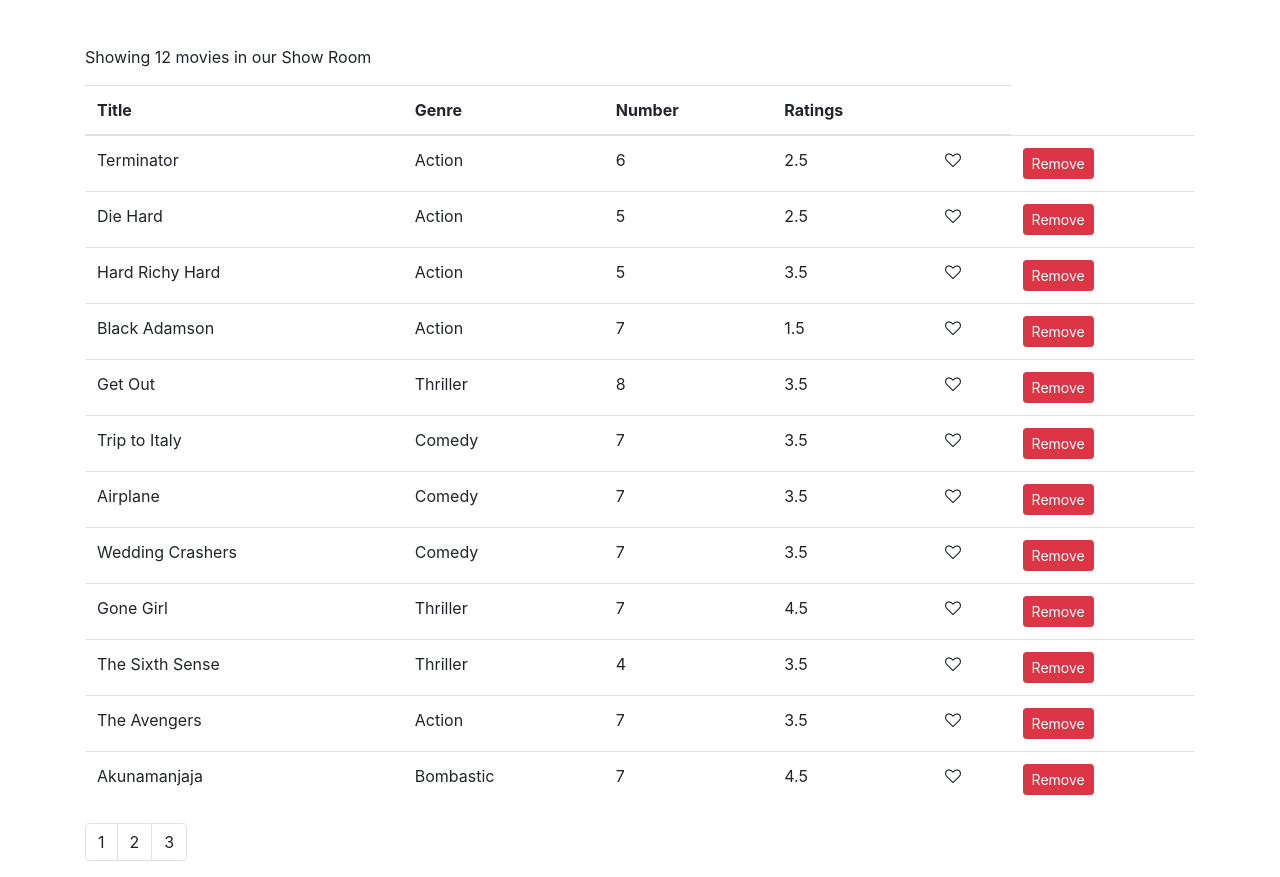
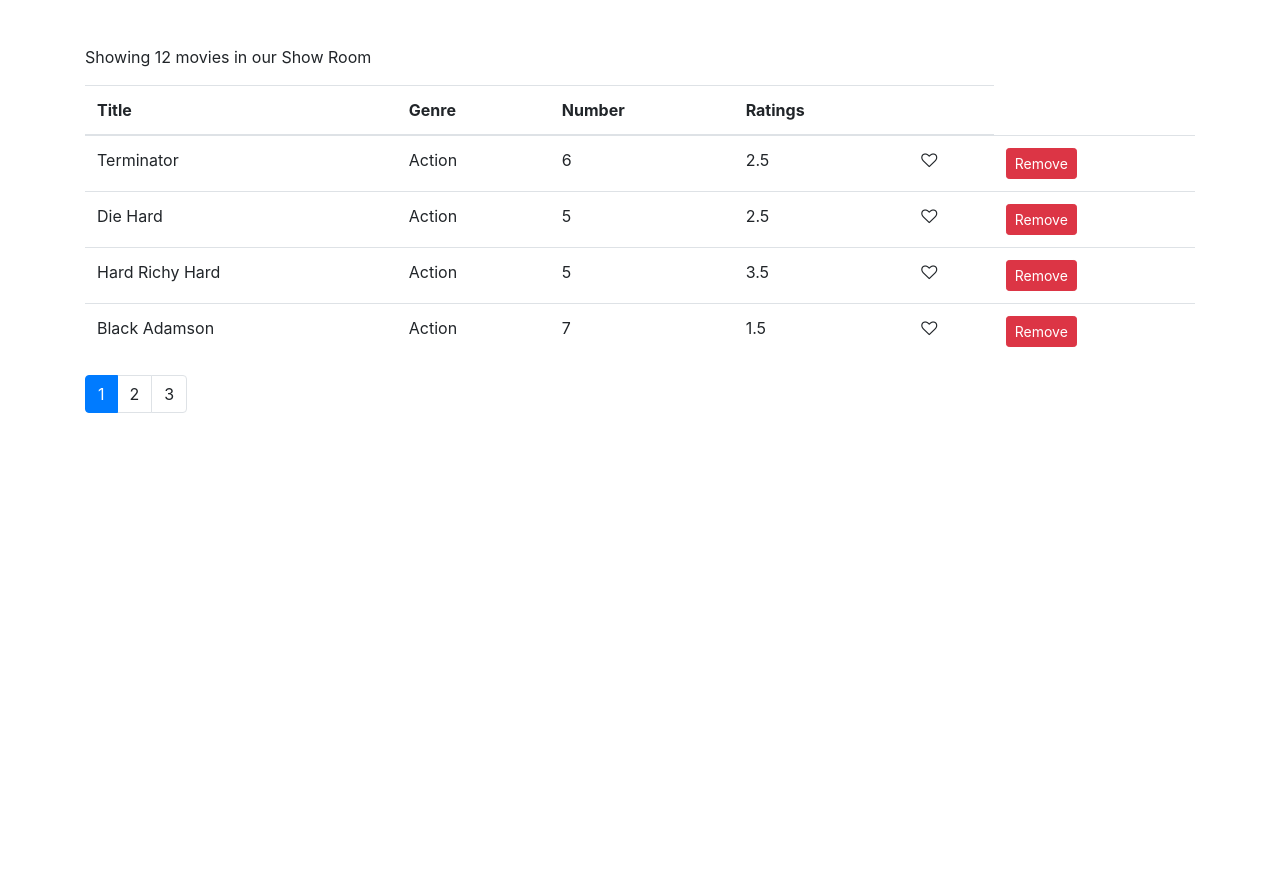
Before and after one commit to CodingIsaac/CRUD-React-APP, a React (Create React App) app: page / in a window 1280 px wide. After the commit the page ends 800 px from the top, so only its background shows below. Built offline with nearby package versions, Linux system fonts and the light colour scheme.

Commit message:
Pagination Updated Commit

```diff
--- a/src/components/common/pagination.jsx
+++ b/src/components/common/pagination.jsx
@@ -1,7 +1,7 @@
 import React, { Fragment } from "react";
 import _ from "lodash";
 
-const Pagination = props => {
+const Pagination = (props) => {
   const { itemsCount, pageSize, currentPage, onPageChange } = props;
 
   const pagesCount = Math.ceil(itemsCount / pageSize);
@@ -12,9 +12,16 @@
     <Fragment>
       <nav>
         <ul className="pagination">
-          {pages.map(page => (
-            <li key={page} className="page-item">
-              <a className="page-link"onClick={() => onPageChange(page) } >{page}</a>
+          {pages.map((page) => (
+            <li
+              key={page}
+              className={
+                page === currentPage ? "page-item active" : "page-item"
+              }
+            >
+              <a className="page-link" onClick={() => onPageChange(page)}>
+                {page}
+              </a>
             </li>
           ))}
         </ul>
--- a/src/components/movie.jsx
+++ b/src/components/movie.jsx
@@ -1,5 +1,6 @@
 import React, { Component, Fragment } from "react";
 import { getMovies } from "../services/fakeMovieService";
+import { paginate } from "../utils/paginate";
 import LikeButton from "./common/like";
 import Pagination from "./common/pagination";
 
@@ -23,7 +24,8 @@
     this.setState({ movies })
 
   }
-  pageChangeHandler = (page) => {
+  pageChangeHandler = page => {
+    this.setState({ currentPage: page });
 
   }
   render() {
@@ -31,7 +33,11 @@
     const { length: moviesCount } = this.state.movies;
     if (moviesCount === 0)
         return<p>We have no movies at the moment</p>
-    const { pageSize, currentPage } = this.state;
+    const { pageSize, currentPage, movies: allMovies } = this.state;
+
+    const movies = paginate(allMovies, currentPage, pageSize )
+
+
     return (
         <Fragment>
         <p>Showing {moviesCount} movies in our Show Room</p>
@@ -46,7 +52,7 @@
           </tr>
         </thead>
         <tbody>
-          {this.state.movies.map((movie) => (
+          {movies.map((movie) => (
             <tr key={movie._id}>
               <td>{movie.title}</td>
               <td>{movie.genre.name}</td>
--- a/src/services/fakeMovieService.js
+++ b/src/services/fakeMovieService.js
@@ -19,7 +19,7 @@
 
   },
   {
-    _id: "5b21ca3feeb7f6fbccd471816",
+    _id: "5b21ca3feeb7f6fbccffSd471816",
     title: "Hard Richy Hard",
     genre: { _id: "5b21ca3eebf7f6fbccd471818", name: "Action" },
     numberInStock: 5,
@@ -27,7 +27,7 @@
 
   },
   {
-    _id: "5b21ca3eeb7f6fbccd471816",
+    _id: "5b21cXa3eedddSb7f6fbccd471816",
     title: "Black Adamson",
     genre: { _id: "5b21cffa3eeb7f6fbccd471818", name: "Action" },
     numberInStock: 7,
@@ -91,7 +91,7 @@
 
   },
   {
-    _id: "58b21ca3eeb7f6fbccd471821",
+    _id: "58b21ca3eeddSb7f6fbccd471821",
     title: "Akunamanjaja",
     genre: { _id: "5b21ca3eejjb7f6fbccd471818", name: "Bombastic" },
     numberInStock: 7,
--- /dev/null
+++ b/src/utils/paginate.js
@@ -0,0 +1,6 @@
+import _ from "lodash";
+
+export function paginate(items, pageNumber, pageSize) {
+  const startIndex = (pageNumber - 1) * pageSize;
+  return _(items).slice(startIndex).take(pageSize).value();
+}
```
